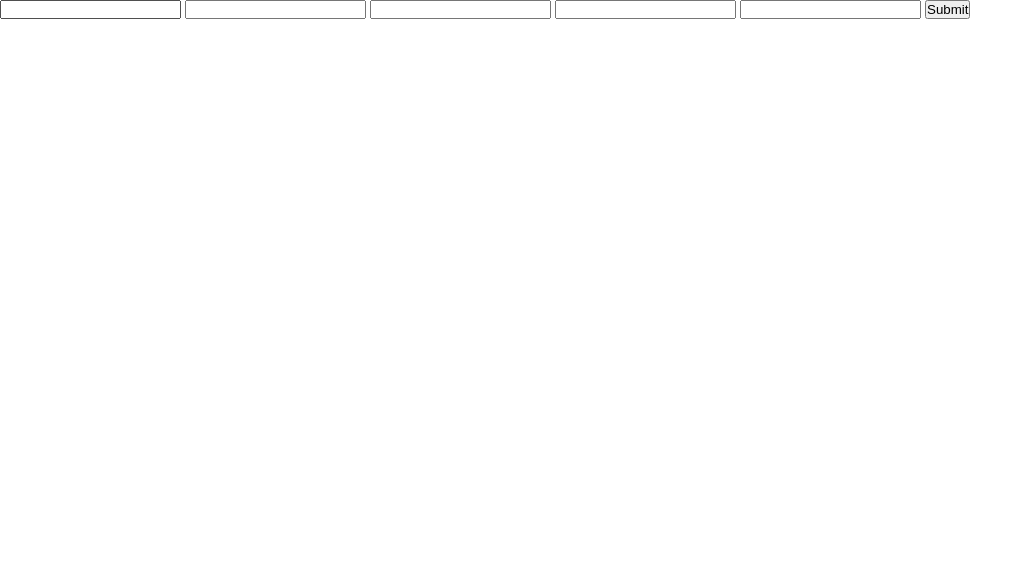
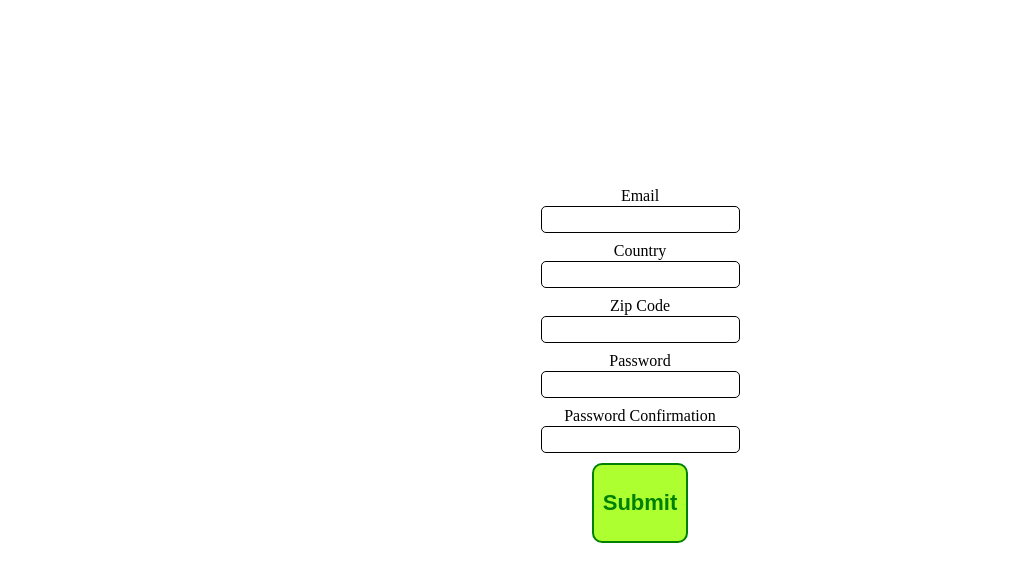
Before and after one commit to connorwarme/form, a website: page index.html in a window 1280 px wide. Shown: the whole page, without its empty margins (0-1033 px from the left). Drawn offline with Linux system fonts and the light colour scheme.

Commit message:
Implement simple email validation; some styling

```diff
--- a/form.js
+++ b/form.js
@@ -1 +1,21 @@
 // form validation via js
+console.log("working?");
+//
+const form = document.querySelector("form");
+// email
+const emailInput = form.children[1];
+emailInput.addEventListener("input", () => {
+    if (emailInput.validity.typeMismatch) {
+        emailInput.setCustomValidity("Please enter a valid email address.");
+        emailInput.reportValidity();
+    } else {
+        emailInput.setCustomValidity("");
+    }
+});
+// country
+const countryInput = form.children[3];
+// zip code
+const zipInput = form.children[5];
+// pw
+const pwInput = form.children[7];
+const pwconfInput = form.children[9];
--- a/index.html
+++ b/index.html
@@ -6,16 +6,21 @@
     <meta name="viewport" content="width=device-width, initial-scale=1.0">
     <title>Form Validation</title>
     <link href="style.css" rel="stylesheet">
-    <script src="dropdown.js" defer></script>
+    <script src="form.js" defer></script>
 </head>
 <body>
     <div class="main">
         <form>
-            <input type="email">
-            <input type="text">
-            <input type="text">
-            <input type="password">
-            <input type="password">
+            <label for="email">Email</label>
+            <input type="email" id="email">
+            <label for="country">Country</label>
+            <input type="text" id="country">
+            <label for="zipcode">Zip Code</label>
+            <input type="text" id="zipcode">
+            <label for="pw">Password</label>
+            <input type="password" id="pw">
+            <label for="pwconf">Password Confirmation</label>
+            <input type="password" id="pwconf">
             <button type="submit">Submit</button>
         </form>
     </div>
--- a/style.css
+++ b/style.css
@@ -2,3 +2,44 @@
     padding: 0;
     margin: 0;
 }
+.main {
+    width: inherit;
+    height: inherit;
+    display: grid;
+    grid-template-columns: 1fr 2fr 1fr;
+    grid-template-rows: 1fr 2fr 1fr;
+}
+form {
+    grid-area: 2 / 2 / 3 / 3;
+    width: 20vw;
+    justify-self: center;
+    display: grid;
+    flex-direction: column;
+    justify-content: center;
+}
+form > label {
+    justify-self: center;
+    margin: 4px 0 -4px 0;
+}
+form > input {
+    margin: 5px;
+    border: 1px solid black;
+    border-radius: 5px;
+    padding: 5px 10px;
+}
+form > button {
+    justify-self: center;
+    width: 7.5vw;
+    height: 10vh;
+    color: green;
+    font-weight: 700;
+    font-size: 22px;
+    background-color: greenyellow;
+    border: 2px solid green;
+    border-radius: 10px;
+    margin: 5px;
+}
+form > button:hover {
+    filter: invert(100%);
+    cursor: pointer;
+}
```
Also changed, not shown: README.md.
